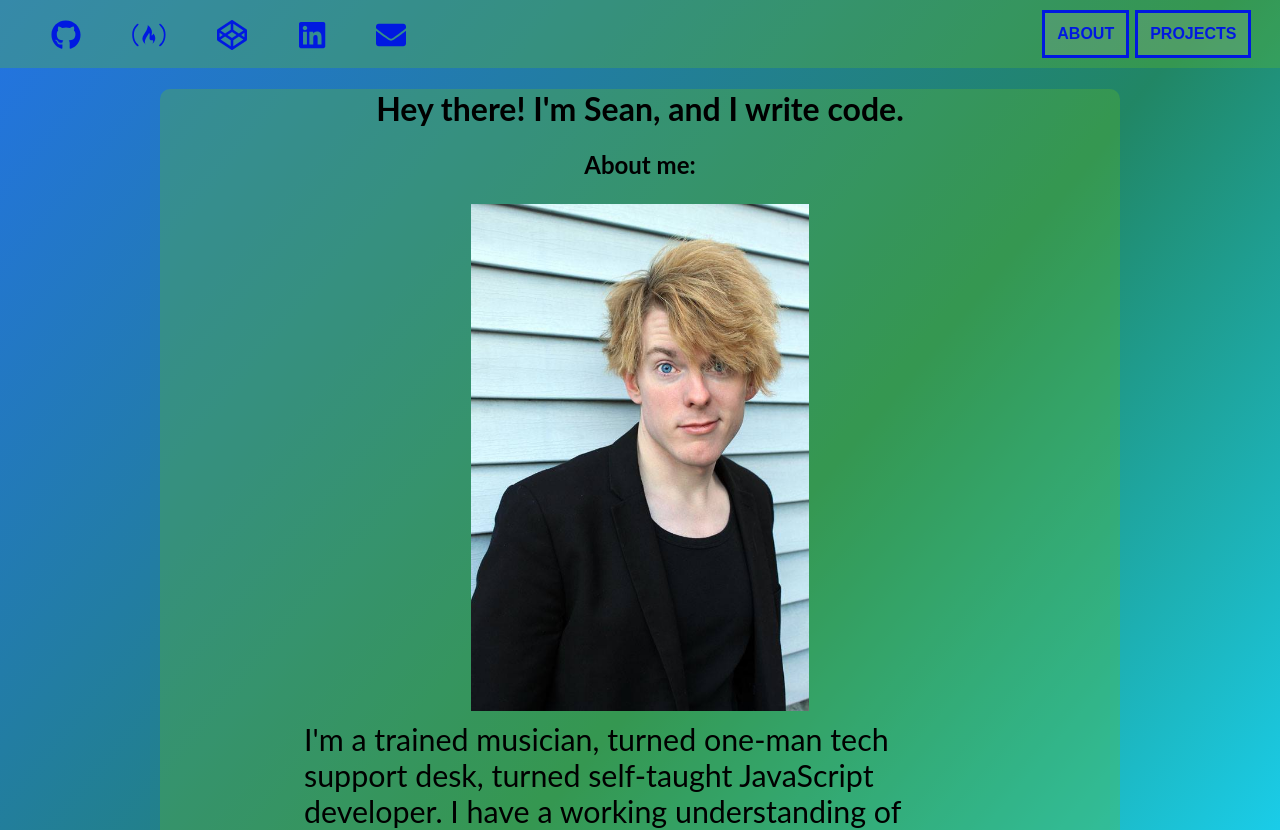
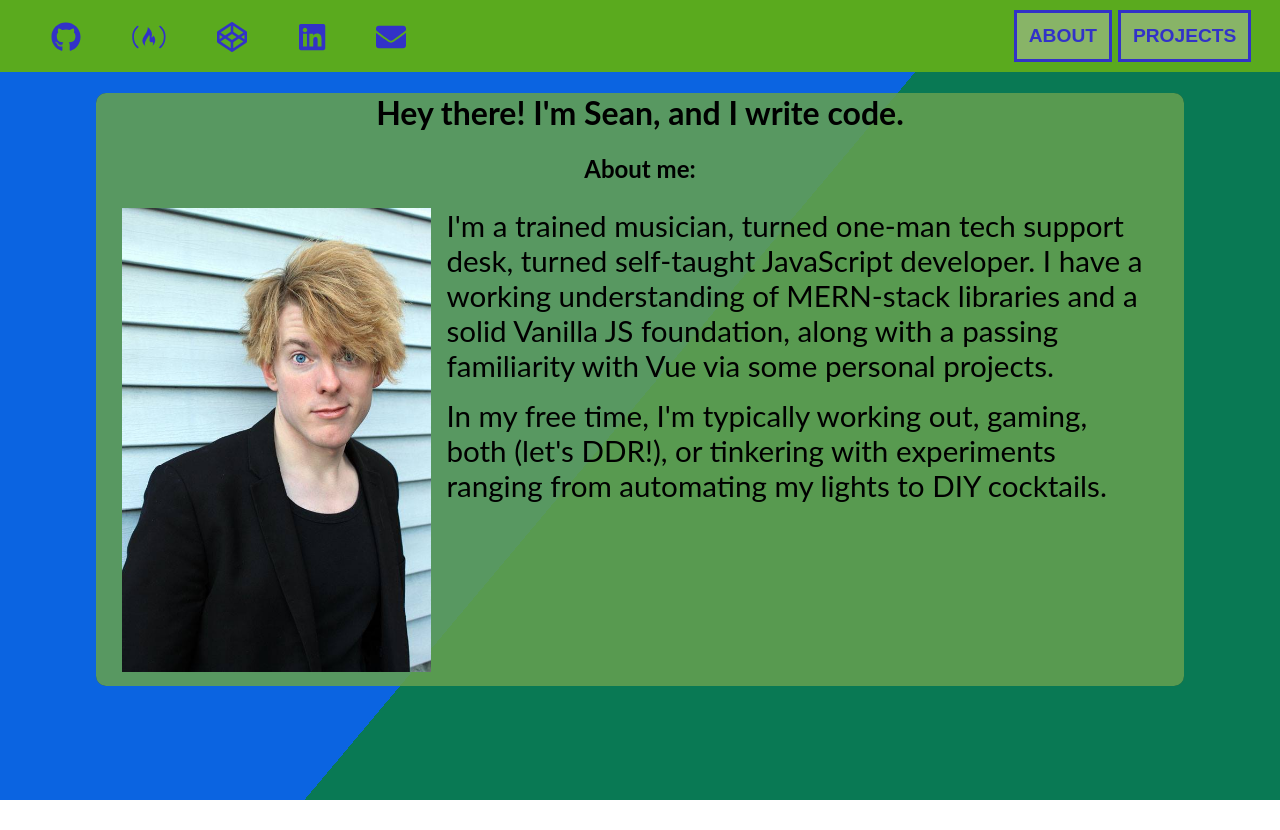
Before and after one commit to chaosharmonic/chaosharmonic.github.io, a React (Create React App) app: page / in a window 1280 px wide. Shown: the top 830 px of the page. After the commit the page ends 800 px from the top, so only its background shows below. Built offline with nearby package versions, Linux system fonts and the light colour scheme.

Commit message:
Update grid, colors

```diff
--- a/src/App.css
+++ b/src/App.css
@@ -1,12 +1,12 @@
 :root {
-  --accent-color: rgb(0, 25, 225);
+  --accent-color: rgb(50, 50, 200);
 }
 
 @keyframes fadeIn {from {opacity: 0;} to {opacity: 1;}}
 
 body {
   background: rgb(97, 144, 232);
-  background: linear-gradient(130deg, rgba(11,100,225,0.9) 0%, rgba(9,121,84,0.9) 55%, rgba(0,212,255,0.9) 95%);
+  background: linear-gradient(130deg, rgb(11,100,225) 50%, rgb(9,121,84) 50%);
   margin: 0 auto;
   text-align: center;
   font-family: Lato;
@@ -16,10 +16,15 @@ body {
 
 #main {
   margin: 0 auto;
-  max-width: 75vw;
+  max-width: 85vw;
   border-radius: 10px;
-  background:rgba(100, 190, 35, 0.3);
+  background: rgba(0,0,0,0.6);
   animation: fadeIn ease-in 500ms;
+}
+
+#frost {
+  background:rgba(125, 200, 100, 0.7);
+  border-radius: inherit;
 }
 
 p {
@@ -29,8 +34,9 @@ p {
 
 a {
   color: var(--accent-color);
+  font-weight: 600;
   text-decoration: none;
-  font-size: 18px;
+  font-size: 1.2em;
 }
 
 img {
@@ -44,23 +50,27 @@ nav {
   display: flex;
   justify-content: space-between;
   align-items: center;
-  background:rgba(100, 190, 35, 0.3);
+  background:rgb(90, 170, 30);
 }
 
 button {
   padding: 12px;
   text-transform: uppercase;
-  font-weight: bold;
-  background: rgba(180, 180, 180, 0.2);
+  font-weight: 600;
+  background: rgba(190, 190, 190, 0.45);
   color: var(--accent-color);
-  font-size: 16px;
+  font-size: 1.2em;
   border: 3px solid var(--accent-color);
   margin: 0 3px;
 }
 
 .card {
-  width: 350px;
-  padding-bottom: 10px;
+  width: 30%;
+  min-width: 350px;
+  padding: 10px 5px;
+  margin: 10px 0;
+  border-radius: 5px;
+  background: rgba(180, 180, 180, 0.3);
 }
 
 .container {
@@ -86,23 +96,36 @@ button {
 }
 
 .icon :hover {
-  color: rgba(0, 75, 225);
+  color: rgba(75, 75, 200);
 }
 
 #headShot {
-  width: 80%;
+  width: 25vw;
   max-width: 350px;
+  min-width: 200px;
 }
 
 #aboutText {
   text-align: left;
   padding: 0 10px;
-  font-size: 1.9em;
-  max-width: 70%;
+  font-size: 1.85em;
+  max-width: 85%;
 }
 
-@media only screen and (max-width: 600px) {
+@media only screen and (max-width: 800px) {
   nav {
     flex-direction: column;
   }
+  #aboutText {
+    font-size: 1.7em;
+  }
 }
+
+@media only screen and (min-width: 1200px) {
+  #headShot {
+    max-width: 325px;
+  }
+  #aboutText {
+    max-width: 65%;
+  }
+}
--- a/src/App.js
+++ b/src/App.js
@@ -11,9 +11,11 @@ const App = () => {
     <div className='App'>
       <Header setCurrentView={setCurrentView} />
       <div id='main'>
-        <h1>Hey there! I'm Sean, and I write code.</h1>
-        {currentView === 'about' && <About />}
-        {currentView === 'projects' && <Projects />}
+        <div id='frost'>
+          <h1>Hey there! I'm Sean, and I write code.</h1>
+          {currentView === 'about' && <About />}
+          {currentView === 'projects' && <Projects />}
+        </div>
       </div>
     </div>
   )
```
